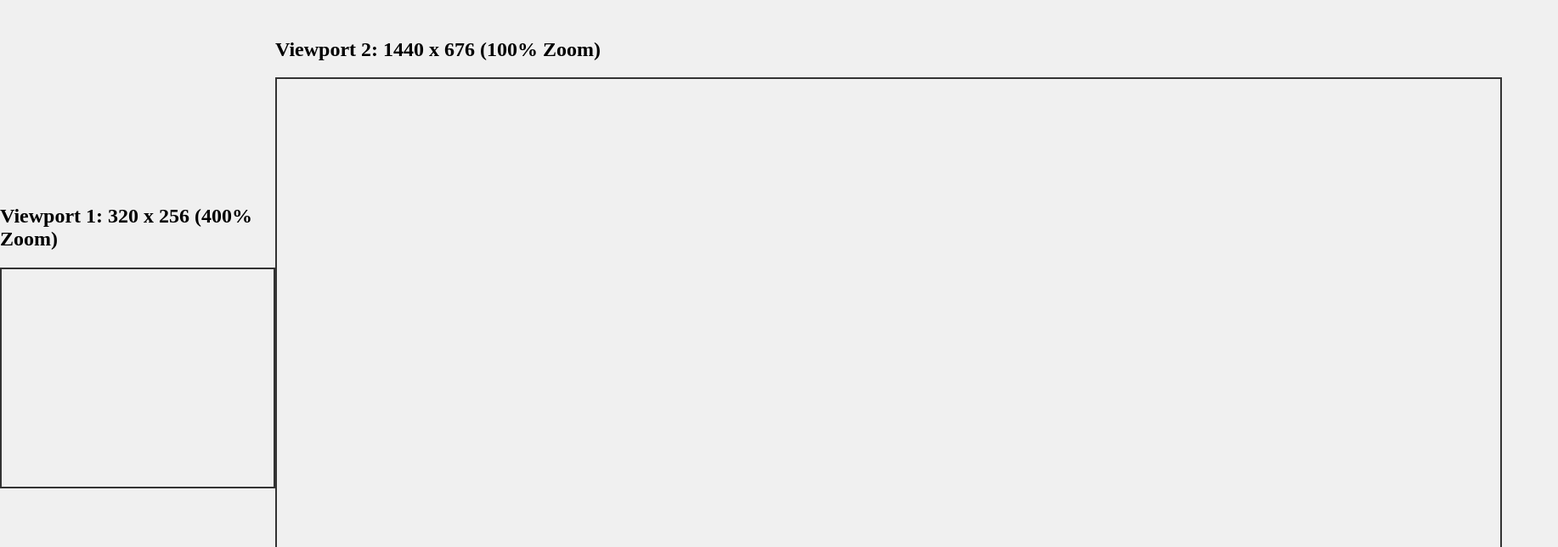
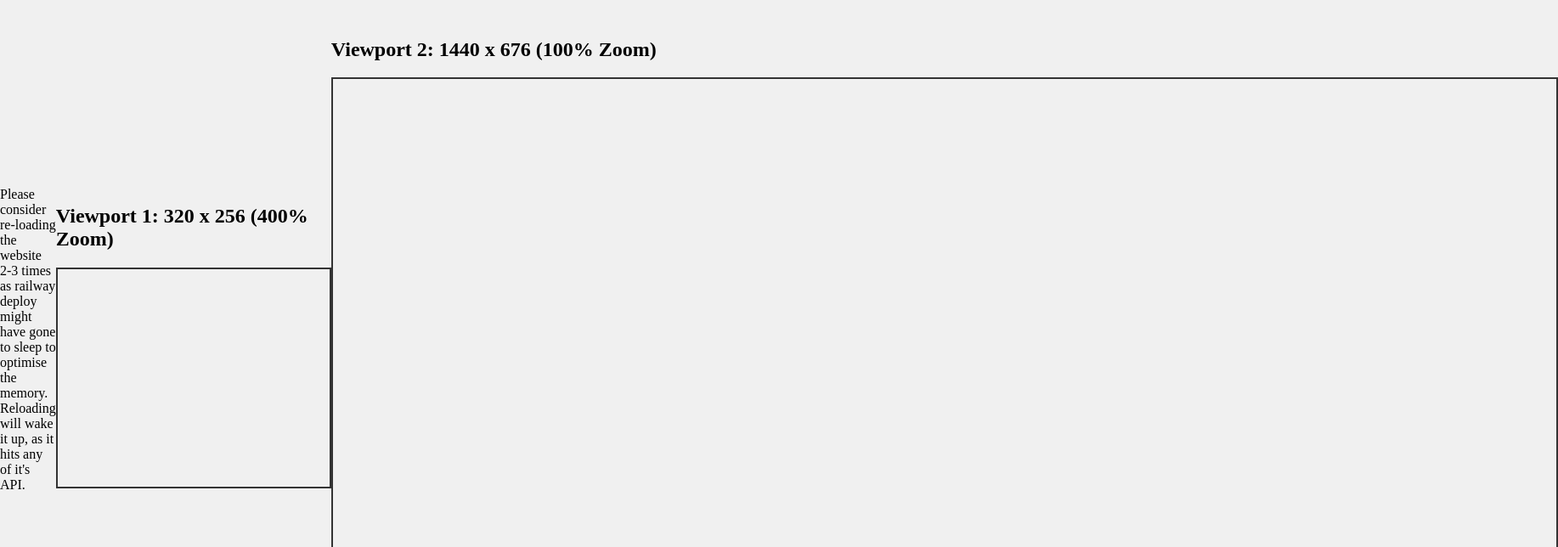
Before and after one commit to solving321/web-proxy, a website: page index.html in a window 1280 px wide. Shown: the top 644 px of the page at 85% size, 1834 px wide, since content can reach past the window. Drawn offline with Linux system fonts and the light colour scheme.

Commit message:
Update index.html

```diff
--- a/index.html
+++ b/index.html
@@ -19,6 +19,7 @@
     </style>
 </head>
 <body>
+    <p>Please consider re-loading the website 2-3 times as railway deploy might have gone to sleep to optimise the memory. Reloading will wake it up, as it hits any of it's API.</p>
     <div>
         <h2>Viewport 1: 320 x 256 (400% Zoom)</h2>
         <iframe id="iframe1" width="320" height="256"></iframe>
```
